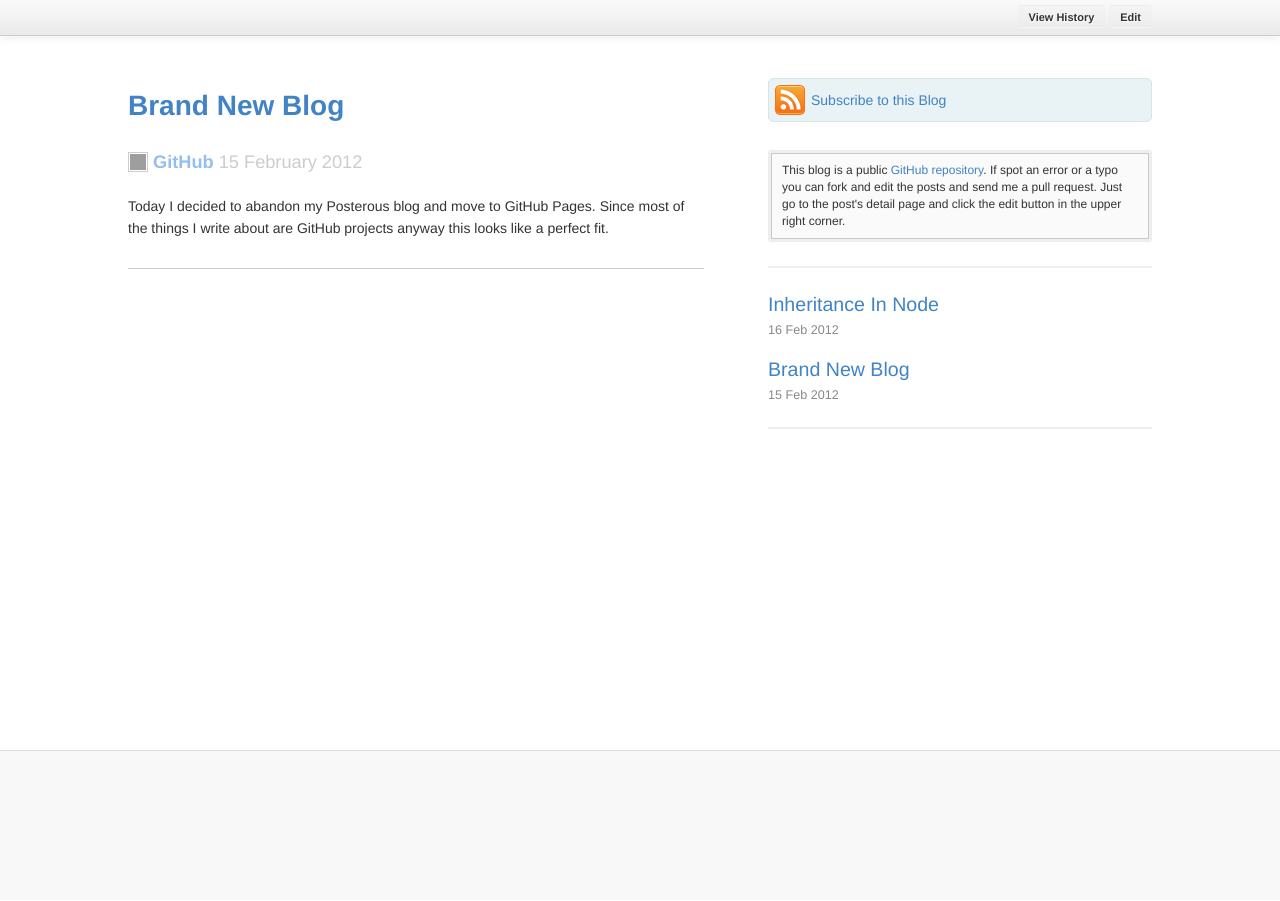
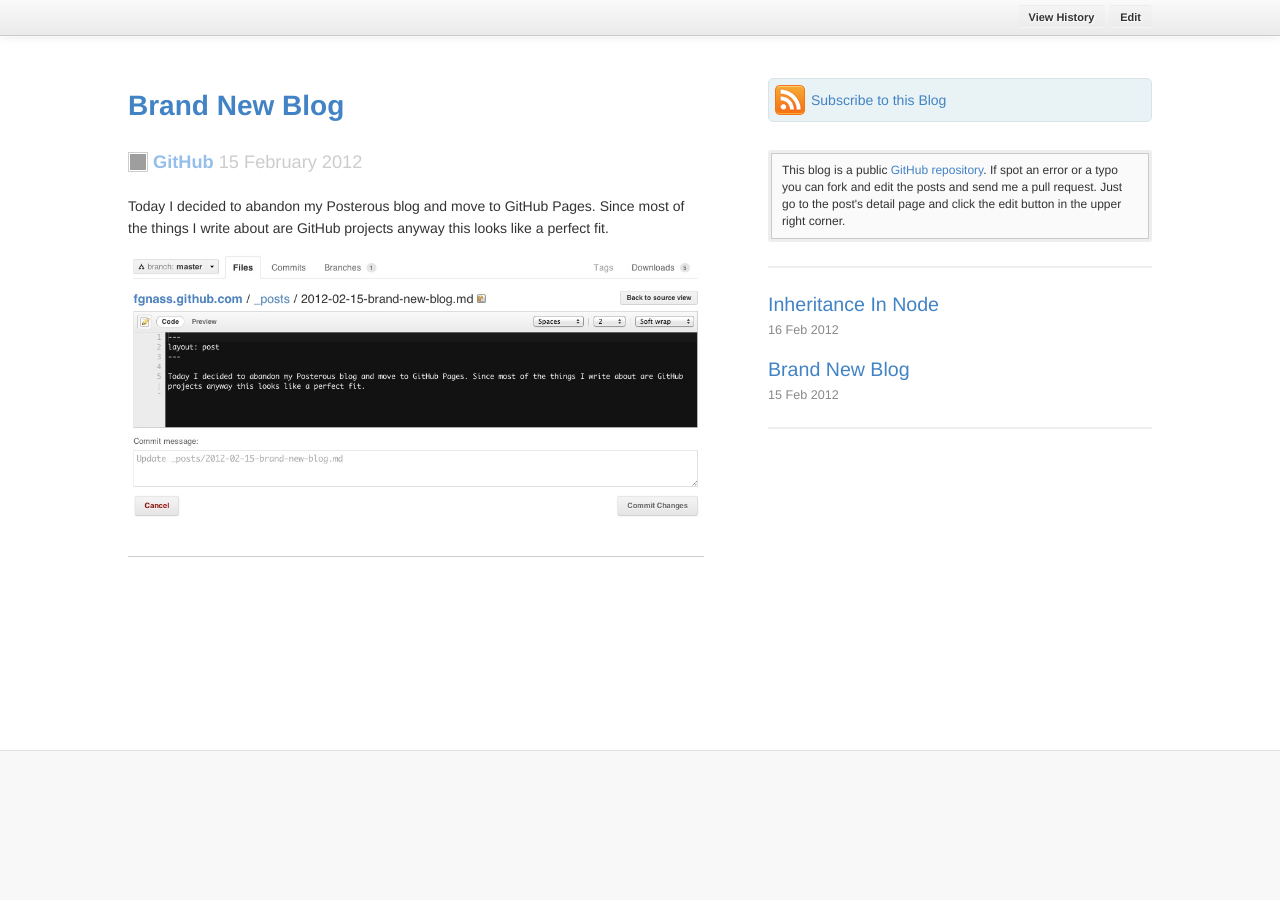
Before and after one commit to fgnass/fgnass.github.com, a Jekyll site: the page built from _posts/2012-02-15-brand-new-blog.md, in a window 1280 px wide. Built offline with Jekyll 4.4.1, drawn with Linux system fonts in a browser that asks for light colours; comment, search, counter and statistics services are not loaded; grey boxes are pictures that could not be loaded.

Commit message:
added a screenshot

```diff
--- a/_posts/2012-02-15-brand-new-blog.md
+++ b/_posts/2012-02-15-brand-new-blog.md
@@ -3,3 +3,5 @@
 ---
 
 Today I decided to abandon my Posterous blog and move to GitHub Pages. Since most of the things I write about are GitHub projects anyway this looks like a perfect fit.
+
+![Screenshot](/images/2012-02-15-screenshot.jpg)
```
Also changed, not shown: images/2012-02-15-screenshot.jpg (added).
